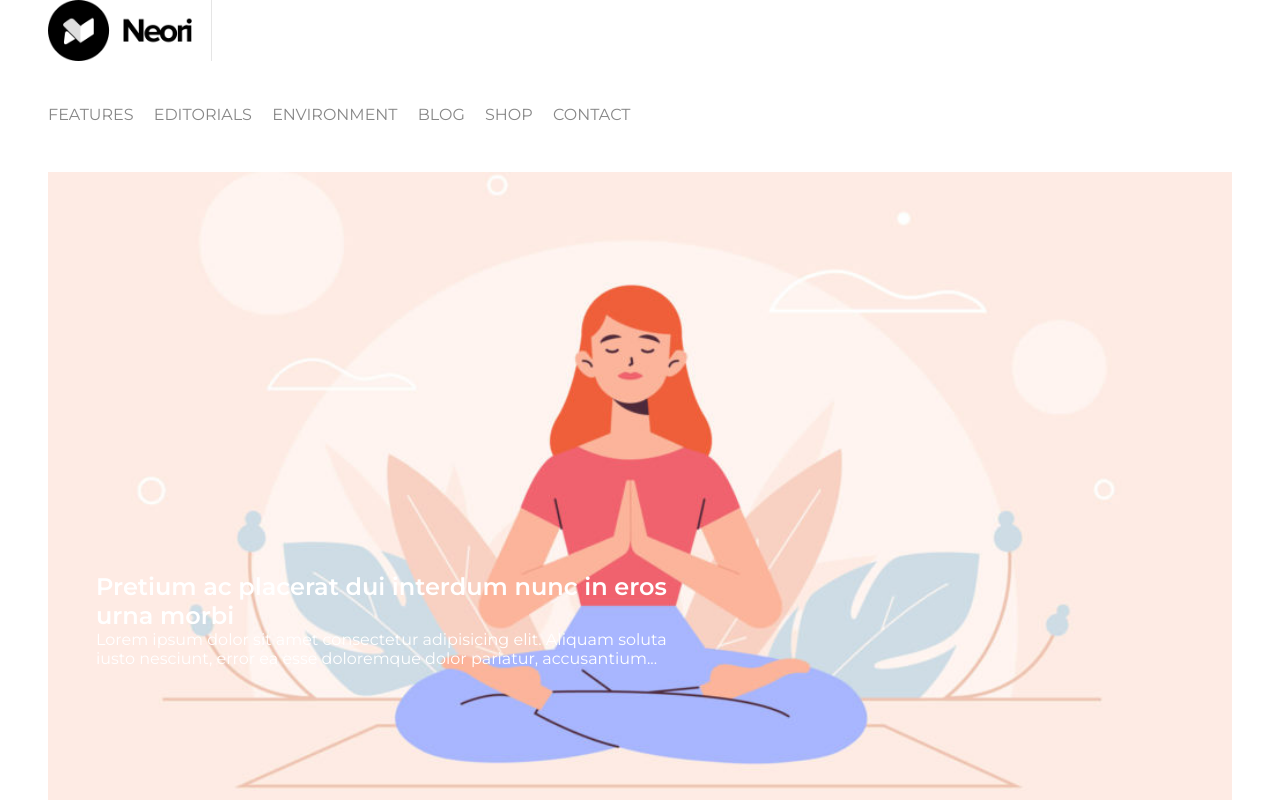
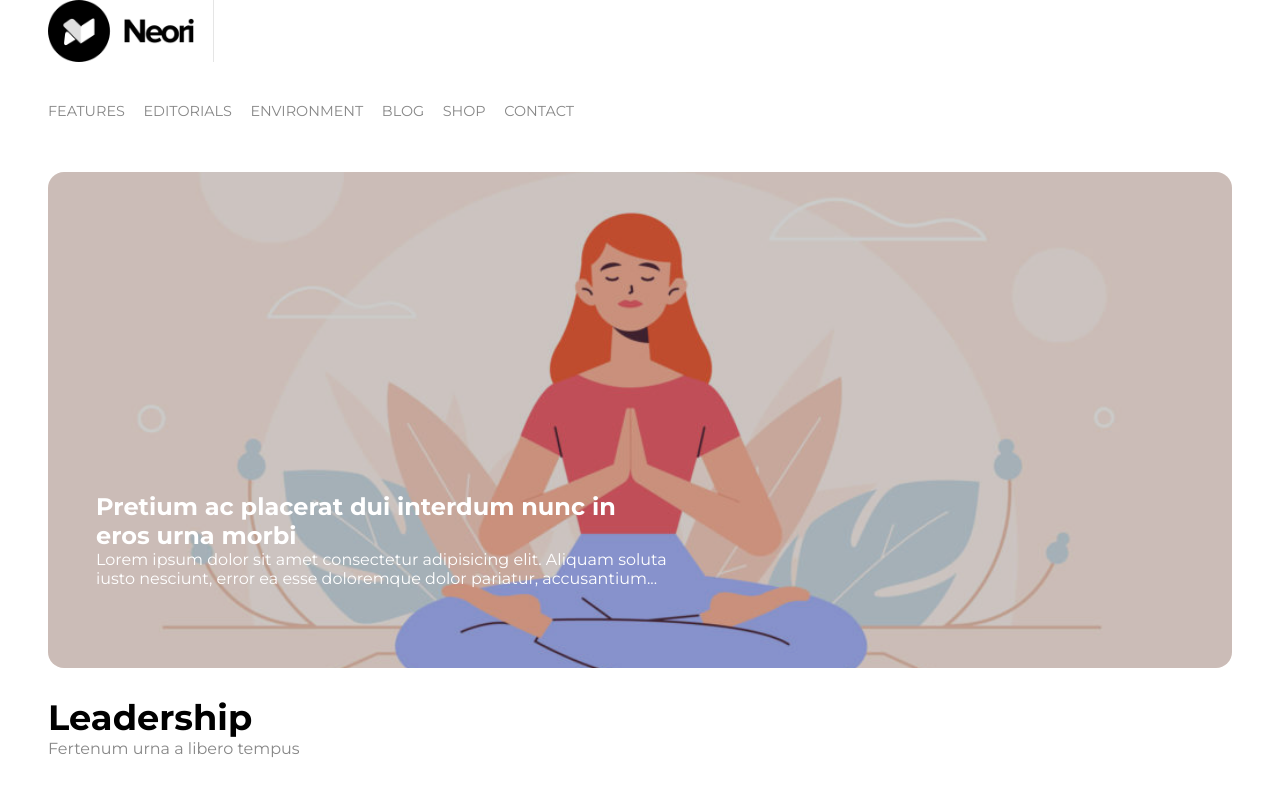
Before and after one commit to alestucci/htmlcss-wp, a plain HTML site: page index.html in a window 1280 px wide. Shown: the top 800 px of the page. Drawn offline with Linux system fonts and the light colour scheme.

Commit message:
Ultime correzioni

```diff
--- a/css/style.css
+++ b/css/style.css
@@ -15,11 +15,10 @@ main {
 
 header {
     height: 9em;
-    /* margin-top: 1.5em; */
-    /* background-color: #000000; */
 }
 
 #logo {
+    width: 14%;
     padding-right: 1.2em;
     border-right: 1px solid #e5e5e5;
 }
@@ -27,6 +26,7 @@ header {
 li {
     display: inline-block;
     list-style: none;
+    font-size: .9em;
     text-transform: uppercase;
     margin-top: 2.5em;
     padding-right: 1em;
@@ -40,15 +40,28 @@ a {
     color: #878787;
 }
 
+.slider,
+.overlay-slider {
+    height: 31em;
+    width: 100%;
+    border-radius: 1em;
+    color: #ffffff;
+    background-size: cover;
+    background-position: center;
+}
+
 .slider {
     margin-top: 1.75em;
+    display: inline-block;
     background-image: url(../img/banner.jpg);
-    background-size: cover;
-    background-position: center;
-    height: 31em;
-    padding: 25em 35em 15em 3em;
-    color: #ffffff;
-    /* background-color: #E1D67A; */
+}
+
+.overlay-slider {
+    background-color: rgba(0,0,0,0.2);
+    padding: 20em 35em 0em 3em;
+}
+
+.lnk-sldr {
 }
 
 .lnk-sldr>h2,
@@ -58,18 +71,16 @@ a {
 
 .container-main {
     margin-top: 1.75em;
-    /* background-color: #0086ff; */
 }
 
 .little-header {
     margin-top: 0;
     height: 5.5em;
-    /* background-color: #abcfe7; */
 }
 
 h1 {
-    font-size: 2.5em;
-    font-weight: 600;
+    font-size: 2.2em;
+    font-weight: 700;
 }
 
 .little-header>p {
@@ -81,8 +92,6 @@ h1 {
     margin-top: 1.5em;
     margin-bottom: 1.5em;
     float: left;
-    /* height: 34em; */
-    /* background-color: #abcfe7; */
 }
 
 .sidebar {
@@ -156,9 +165,6 @@ footer {
     width: 100%;
     margin: .5em auto 0;
     line-height: 4em;
-    /* margin-top: .5em;
-    margin-bottom: 2em;
-    background-color: #8801fe; */
 }
 
 .center {
--- a/index.html
+++ b/index.html
@@ -7,15 +7,15 @@
     <link rel="stylesheet" href="css/style.css">
     <link rel="preconnect" href="https://fonts.googleapis.com">
     <link rel="preconnect" href="https://fonts.gstatic.com" crossorigin>
-    <link href="https://fonts.googleapis.com/css2?family=Montserrat:wght@300;400;500;600&display=swap" rel="stylesheet">
-    <title>Struttura</title>
+    <link href="https://fonts.googleapis.com/css2?family=Montserrat:wght@300;400;500;600;700;800&display=swap" rel="stylesheet">
+    <title>Neori</title>
 </head>
 <body>
     <!-- Contenitore prinicipale per centrare la struttura -->
     <main>
         <!-- Header logo e nav -->
         <header>
-            <img id="logo" src="img/logo.png" alt="Logo Neori" width="164">
+            <img id="logo" src="img/logo.png" alt="Logo Neori">
             <nav>
                 <ul>
                     <li><a class="nav" href="#!">Features</a></li>
@@ -30,7 +30,7 @@
 
         <!-- Slider -->
         <div class="slider">
-            <div class="overlay.slider">
+            <div class="overlay-slider">
                 <a class="lnk-sldr" href="#!">
                     <h2>Pretium ac placerat dui interdum nunc in eros urna morbi</h2>
                     <p>Lorem ipsum dolor sit amet consectetur adipisicing elit. Aliquam soluta iusto nesciunt, error ea esse doloremque dolor pariatur, accusantium...</p>
@@ -72,7 +72,6 @@
                 <p>Lorem ipsum dolor sit amet, consectetur adipisicing elit. Quia sapiente in recusandae quae. Ipsa explicabo expedita nostrum quasi quisquam et nesciunt aperiam unde, illum dolorem officia eaque totam dolore sapiente.</p>
             </div>
 
-            </div>
         </div>
 
         <!-- Footer -->
```
